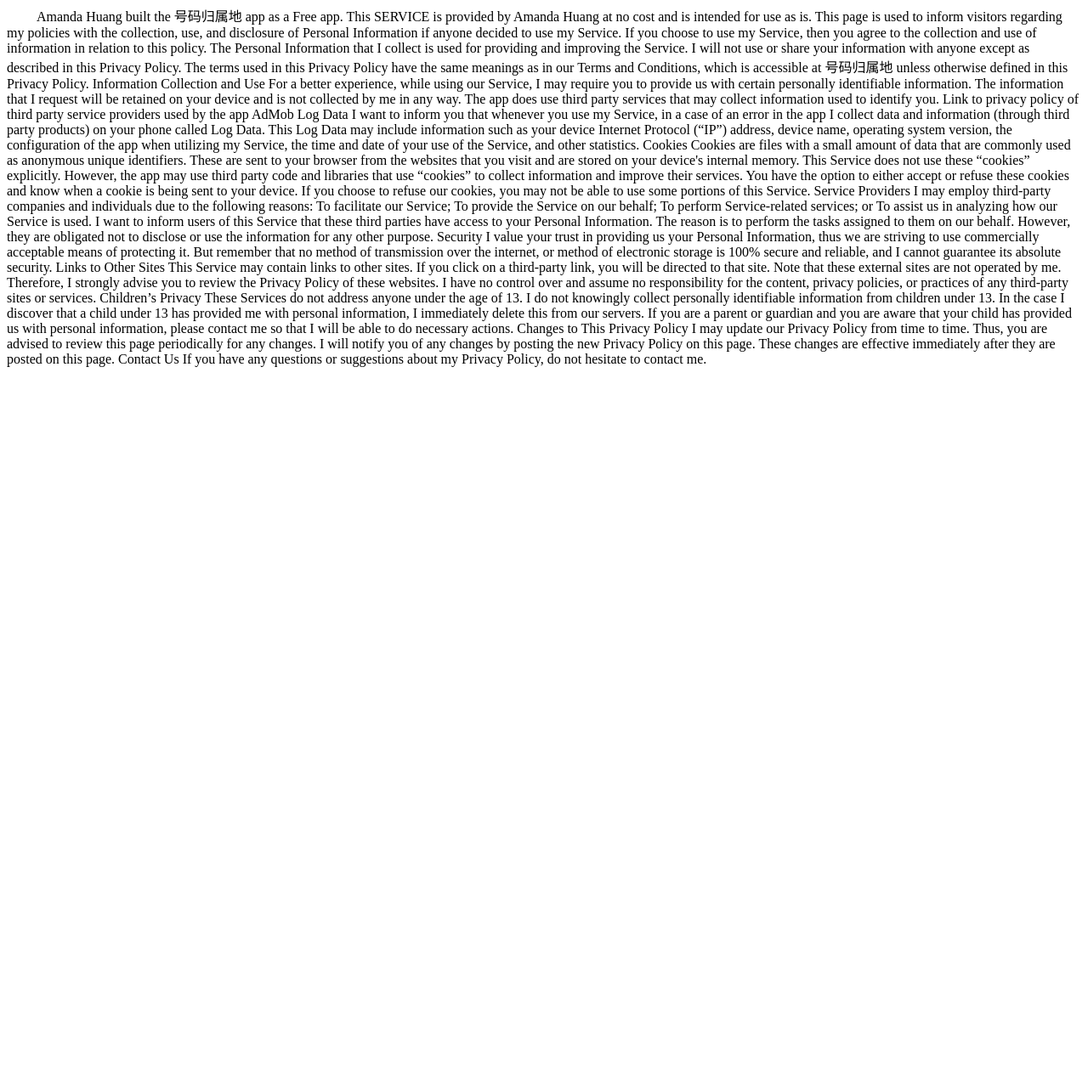
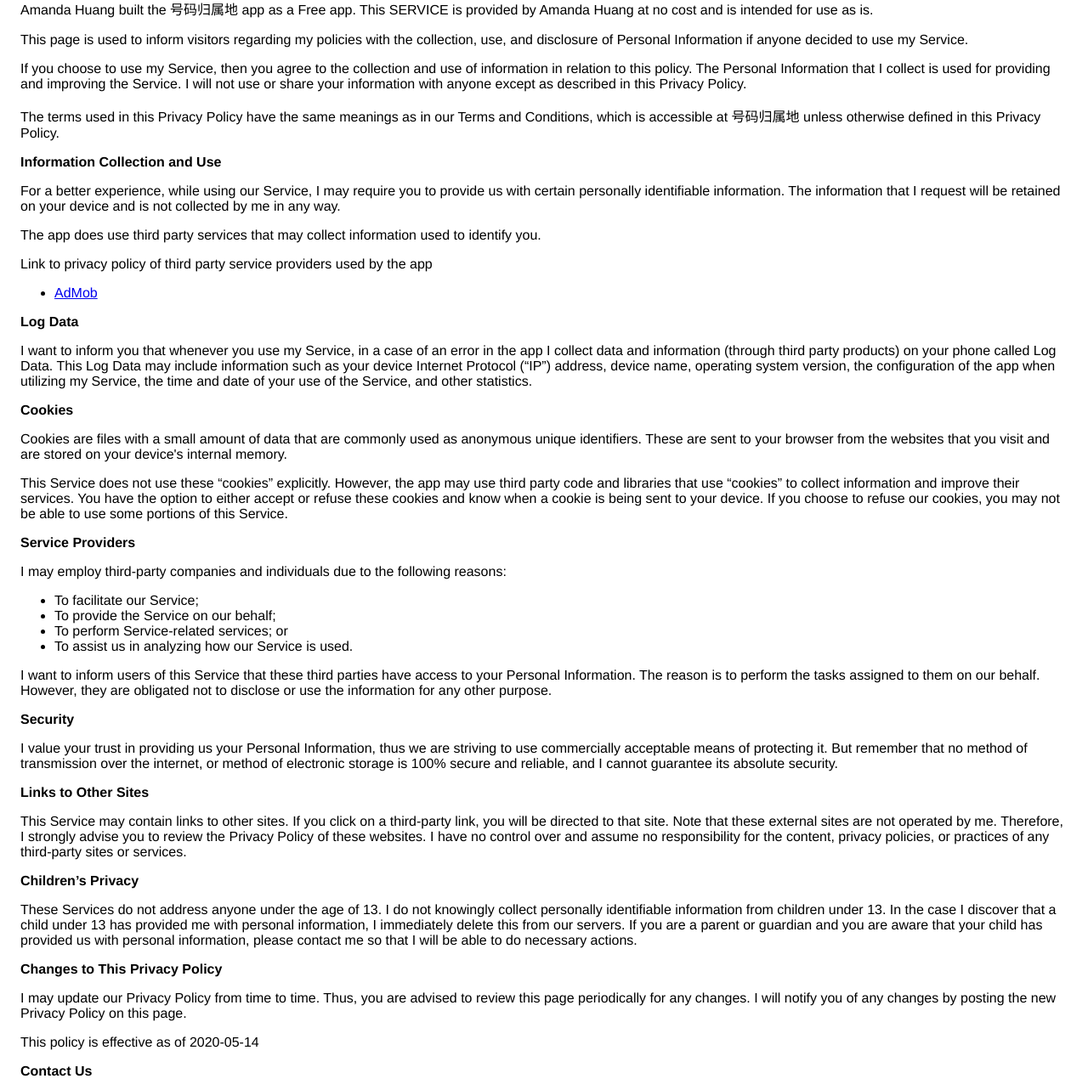
Before and after one commit to AmandaHuang0/support, a plain HTML site: page numberlocation.html in a window 1280 px wide. Shown: the part 60-1343 px from the top of the page at 85% size. Before the commit the page ends 800 px from the top, so only its background shows below. Drawn offline with Linux system fonts and the light colour scheme.

Commit message:
Update numberlocation.html

```diff
--- a/numberlocation.html
+++ b/numberlocation.html
@@ -1,74 +1,113 @@
-<header>
-<h1>Privacy Policy</h1>
-<style>
-.exp {width:auto}
-.exp p{text-indent:35px}
-</style>
-</header>
-
-<body>
-  <div class="exp">
-  <p>Amanda Huang built the 号码归属地 app as a Free app. This SERVICE is provided by Amanda Huang at no cost and is intended for use as is.
-
-This page is used to inform visitors regarding my policies with the collection, use, and disclosure of Personal Information if anyone decided to use my Service.
-
-If you choose to use my Service, then you agree to the collection and use of information in relation to this policy. The Personal Information that I collect is used for providing and improving the Service. I will not use or share your information with anyone except as described in this Privacy Policy.
-
-The terms used in this Privacy Policy have the same meanings as in our Terms and Conditions, which is accessible at 号码归属地 unless otherwise defined in this Privacy Policy.
-
-Information Collection and Use
-
-For a better experience, while using our Service, I may require you to provide us with certain personally identifiable information. The information that I request will be retained on your device and is not collected by me in any way.
-
-The app does use third party services that may collect information used to identify you.
-
-Link to privacy policy of third party service providers used by the app
-
-AdMob
-
-Log Data
-
-I want to inform you that whenever you use my Service, in a case of an error in the app I collect data and information (through third party products) on your phone called Log Data. This Log Data may include information such as your device Internet Protocol (“IP”) address, device name, operating system version, the configuration of the app when utilizing my Service, the time and date of your use of the Service, and other statistics.
-
-Cookies
-
-Cookies are files with a small amount of data that are commonly used as anonymous unique identifiers. These are sent to your browser from the websites that you visit and are stored on your device's internal memory.
-
-This Service does not use these “cookies” explicitly. However, the app may use third party code and libraries that use “cookies” to collect information and improve their services. You have the option to either accept or refuse these cookies and know when a cookie is being sent to your device. If you choose to refuse our cookies, you may not be able to use some portions of this Service.
-
-Service Providers
-
-I may employ third-party companies and individuals due to the following reasons:
-
-To facilitate our Service;
-
-To provide the Service on our behalf;
-
-To perform Service-related services; or
-
-To assist us in analyzing how our Service is used.
-
-I want to inform users of this Service that these third parties have access to your Personal Information. The reason is to perform the tasks assigned to them on our behalf. However, they are obligated not to disclose or use the information for any other purpose.
-
-Security
-
-I value your trust in providing us your Personal Information, thus we are striving to use commercially acceptable means of protecting it. But remember that no method of transmission over the internet, or method of electronic storage is 100% secure and reliable, and I cannot guarantee its absolute security.
-
-Links to Other Sites
-
-This Service may contain links to other sites. If you click on a third-party link, you will be directed to that site. Note that these external sites are not operated by me. Therefore, I strongly advise you to review the Privacy Policy of these websites. I have no control over and assume no responsibility for the content, privacy policies, or practices of any third-party sites or services.
-
-Children’s Privacy
-
-These Services do not address anyone under the age of 13. I do not knowingly collect personally identifiable information from children under 13. In the case I discover that a child under 13 has provided me with personal information, I immediately delete this from our servers. If you are a parent or guardian and you are aware that your child has provided us with personal information, please contact me so that I will be able to do necessary actions.
-
-Changes to This Privacy Policy
-
-I may update our Privacy Policy from time to time. Thus, you are advised to review this page periodically for any changes. I will notify you of any changes by posting the new Privacy Policy on this page. These changes are effective immediately after they are posted on this page.
-
-Contact Us
-
-If you have any questions or suggestions about my Privacy Policy, do not hesitate to contact me.</p>
-  <p> </p>
-  </div>
-</body>
+<!DOCTYPE html>
+    <html>
+    <head>
+      <meta charset='utf-8'>
+      <meta name='viewport' content='width=device-width'>
+      <title>Privacy Policy</title>
+      <style> body { font-family: 'Helvetica Neue', Helvetica, Arial, sans-serif; padding:1em; } </style>
+    </head>
+    <body>
+    <strong>Privacy Policy</strong> <p>
+                  Amanda Huang built the 号码归属地 app as
+                  a Free app. This SERVICE is provided by
+                  Amanda Huang at no cost and is intended for use as
+                  is.
+                </p> <p>
+                  This page is used to inform visitors regarding my
+                  policies with the collection, use, and disclosure of Personal
+                  Information if anyone decided to use my Service.
+                </p> <p>
+                  If you choose to use my Service, then you agree to
+                  the collection and use of information in relation to this
+                  policy. The Personal Information that I collect is
+                  used for providing and improving the Service. I will not use or share your information with
+                  anyone except as described in this Privacy Policy.
+                </p> <p>
+                  The terms used in this Privacy Policy have the same meanings
+                  as in our Terms and Conditions, which is accessible at
+                  号码归属地 unless otherwise defined in this Privacy Policy.
+                </p> <p><strong>Information Collection and Use</strong></p> <p>
+                  For a better experience, while using our Service, I
+                  may require you to provide us with certain personally
+                  identifiable information. The information that
+                  I request will be retained on your device and is not collected by me in any way.
+                </p> <div><p>
+                    The app does use third party services that may collect
+                    information used to identify you.
+                  </p> <p>
+                    Link to privacy policy of third party service providers used
+                    by the app
+                  </p> <ul><!----><li><a href="https://support.google.com/admob/answer/6128543?hl=en" target="_blank">AdMob</a></li><!----><!----><!----><!----><!----><!----><!----><!----><!----><!----><!----><!----><!----><!----></ul></div> <p><strong>Log Data</strong></p> <p>
+                  I want to inform you that whenever you
+                  use my Service, in a case of an error in the app
+                  I collect data and information (through third party
+                  products) on your phone called Log Data. This Log Data may
+                  include information such as your device Internet Protocol
+                  (“IP”) address, device name, operating system version, the
+                  configuration of the app when utilizing my Service,
+                  the time and date of your use of the Service, and other
+                  statistics.
+                </p> <p><strong>Cookies</strong></p> <p>
+                  Cookies are files with a small amount of data that are
+                  commonly used as anonymous unique identifiers. These are sent
+                  to your browser from the websites that you visit and are
+                  stored on your device's internal memory.
+                </p> <p>
+                  This Service does not use these “cookies” explicitly. However,
+                  the app may use third party code and libraries that use
+                  “cookies” to collect information and improve their services.
+                  You have the option to either accept or refuse these cookies
+                  and know when a cookie is being sent to your device. If you
+                  choose to refuse our cookies, you may not be able to use some
+                  portions of this Service.
+                </p> <p><strong>Service Providers</strong></p> <p>
+                  I may employ third-party companies and
+                  individuals due to the following reasons:
+                </p> <ul><li>To facilitate our Service;</li> <li>To provide the Service on our behalf;</li> <li>To perform Service-related services; or</li> <li>To assist us in analyzing how our Service is used.</li></ul> <p>
+                  I want to inform users of this Service
+                  that these third parties have access to your Personal
+                  Information. The reason is to perform the tasks assigned to
+                  them on our behalf. However, they are obligated not to
+                  disclose or use the information for any other purpose.
+                </p> <p><strong>Security</strong></p> <p>
+                  I value your trust in providing us your
+                  Personal Information, thus we are striving to use commercially
+                  acceptable means of protecting it. But remember that no method
+                  of transmission over the internet, or method of electronic
+                  storage is 100% secure and reliable, and I cannot
+                  guarantee its absolute security.
+                </p> <p><strong>Links to Other Sites</strong></p> <p>
+                  This Service may contain links to other sites. If you click on
+                  a third-party link, you will be directed to that site. Note
+                  that these external sites are not operated by me.
+                  Therefore, I strongly advise you to review the
+                  Privacy Policy of these websites. I have
+                  no control over and assume no responsibility for the content,
+                  privacy policies, or practices of any third-party sites or
+                  services.
+                </p> <p><strong>Children’s Privacy</strong></p> <p>
+                  These Services do not address anyone under the age of 13.
+                  I do not knowingly collect personally
+                  identifiable information from children under 13. In the case
+                  I discover that a child under 13 has provided
+                  me with personal information, I immediately
+                  delete this from our servers. If you are a parent or guardian
+                  and you are aware that your child has provided us with
+                  personal information, please contact me so that
+                  I will be able to do necessary actions.
+                </p> <p><strong>Changes to This Privacy Policy</strong></p> <p>
+                  I may update our Privacy Policy from
+                  time to time. Thus, you are advised to review this page
+                  periodically for any changes. I will
+                  notify you of any changes by posting the new Privacy Policy on
+                  this page.
+                </p> <p>This policy is effective as of 2020-05-14</p> <p><strong>Contact Us</strong></p> <p>
+                  If you have any questions or suggestions about my
+                  Privacy Policy, do not hesitate to contact me at Amanda Huang.
+                </p> <p>
+                  This privacy policy page was created at
+                  <a href="https://privacypolicytemplate.net" target="_blank">privacypolicytemplate.net</a>
+                  and modified/generated by
+                  <a href="https://app-privacy-policy-generator.firebaseapp.com/" target="_blank">App Privacy Policy Generator</a></p>
+    </body>
+    </html>
```
